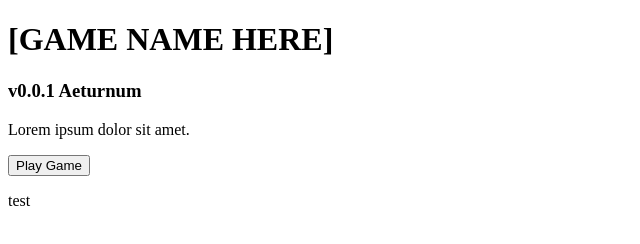
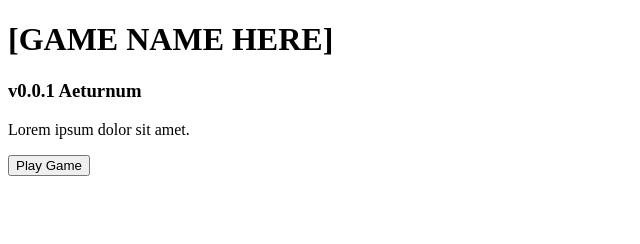
Before and after one commit to eman3472/eman3472.github.io, a plain HTML site: page index.html in a window 1280 px wide. Shown: the full height of the page, 0-640 px from the left. Drawn offline with Linux system fonts and the light colour scheme.

Commit message:
sakkijarven polkka

```diff
--- a/index.html
+++ b/index.html
@@ -27,7 +27,6 @@
             <h3>v0.0.1 Aeturnum</h3>
             <p>Lorem ipsum dolor sit amet.</p>
             <button onclick="window.location.href='game.html'">Play Game</button>
-            <p>test</p>
         </div>
     </body>
 </html>
```
Also changed, not shown: game.html (+2 -2 lines).
